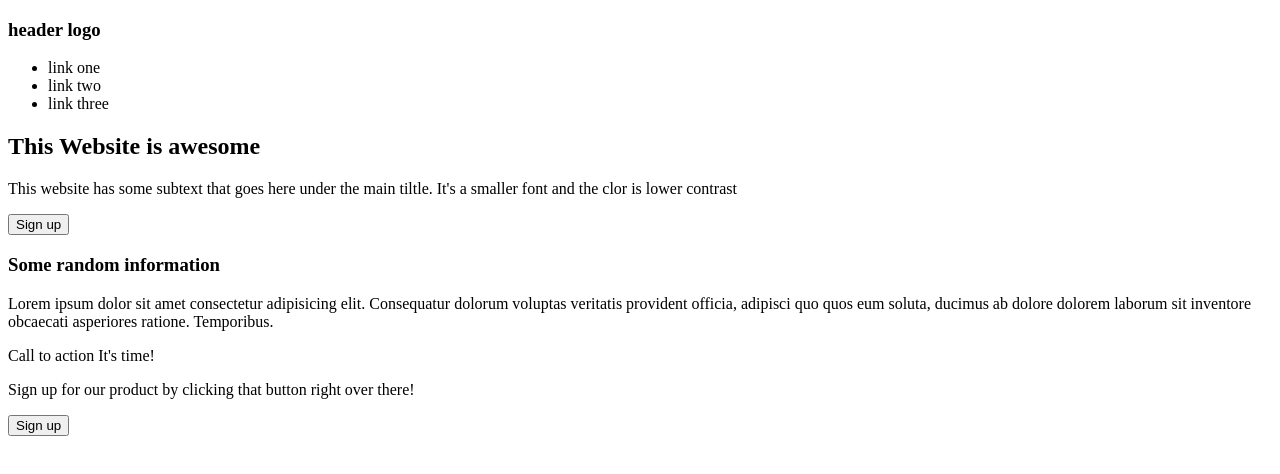
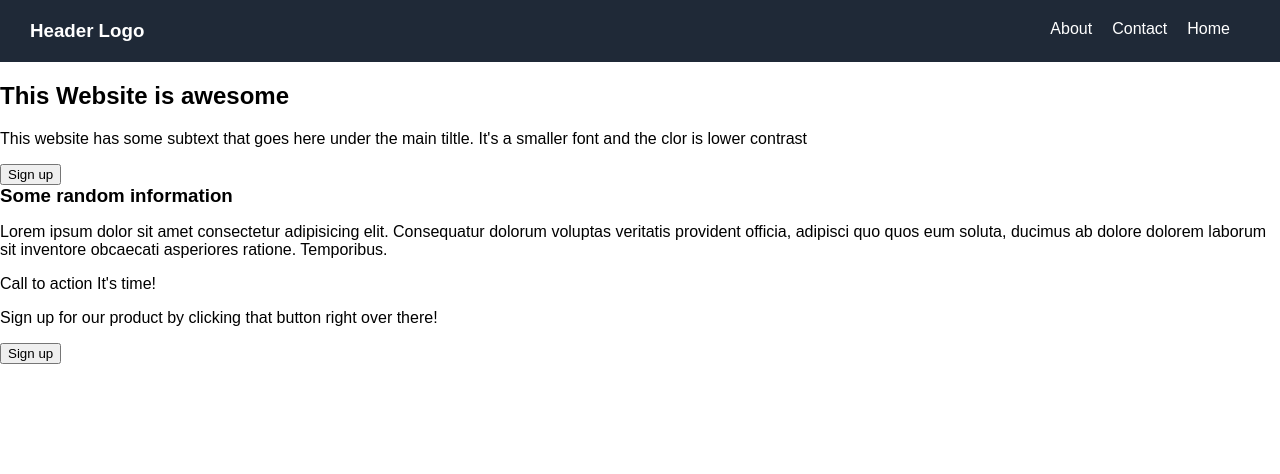
Before and after one commit to ScottChau/2_Landing-Page, a plain HTML site: page index.html in a window 1280 px wide. Drawn offline with Linux system fonts and the light colour scheme.

Commit message:
Completed css header

```diff
--- a/index.html
+++ b/index.html
@@ -4,18 +4,19 @@
     <meta charset="UTF-8" />
     <meta http-equiv="X-UA-Compatible" content="IE=edge" />
     <meta name="viewport" content="width=device-width, initial-scale=1.0" />
+    <link rel="stylesheet" href="styles.css" />
     <title>Landing Page</title>
   </head>
   <body>
     <div class="header">
-      <h3>header logo</h3>
+      <h3>Header Logo</h3>
       <nav>
-        <ul>
-          <li>link one</li>
-          <li>link two</li>
-          <li>link three</li>
-        </ul>
+        <a href="#link">Home</a>
+        <a href="#link">Contact</a>
+        <a href="#link">About</a>
       </nav>
+    </div>
+    <div class="intro">
       <h2>This Website is awesome</h2>
       <p>
         This website has some subtext that goes here under the main tiltle. It's
--- /dev/null
+++ b/styles.css
@@ -0,0 +1,23 @@
+body {
+  font-family: sans-serif, "Times New Roman", Times, serif;
+  margin: 0;
+}
+
+h3 {
+  margin: 0;
+}
+
+nav a {
+  float: right;
+  color: white;
+  text-decoration: none;
+  padding-right: 20px;
+}
+
+.header {
+  background-color: #1f2937;
+  color: white;
+  display: flex;
+  justify-content: space-between;
+  padding: 20px 30px;
+}
```
